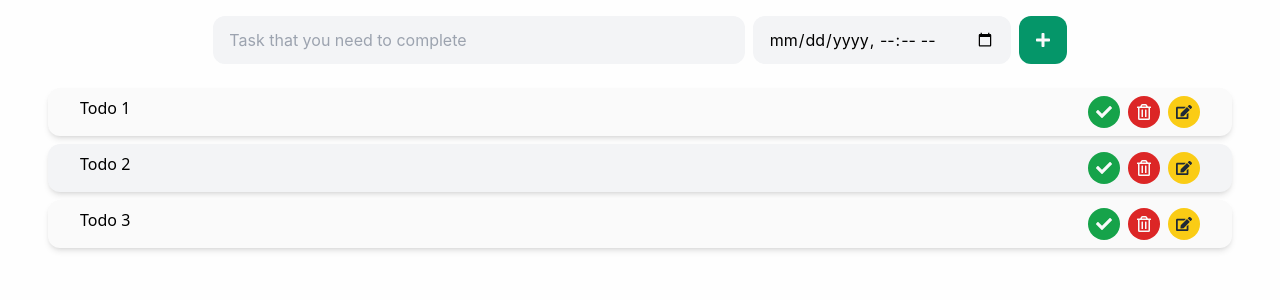
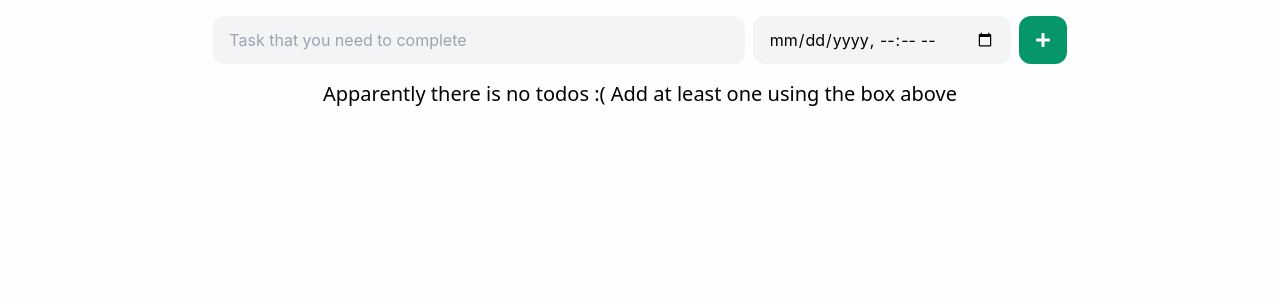
Before and after one commit to Aidaman/todo-app, a React (Create React App) app: page / in a window 1280 px wide. Shown: the top 300 px of the page. Built offline with nearby package versions, Linux system fonts and the light colour scheme.

Commit message:
feature: implemented add todo action feature: implemented remove todo action feature: implemented complete todo

```diff
--- a/package.json
+++ b/package.json
@@ -11,6 +11,7 @@
     "@types/node": "^16.18.67",
     "@types/react": "^18.2.42",
     "@types/react-dom": "^18.2.17",
+    "classnames": "^2.3.2",
     "react": "^18.2.0",
     "react-dom": "^18.2.0",
     "react-icons": "^4.12.0",
--- a/src/App.tsx
+++ b/src/App.tsx
@@ -1,40 +1,47 @@
+import { useState } from "react";
 import "./App.css";
-import CreateTodoBox from "./create-todo-box/create-todo-box";
+import CreateTodoBox, { CreateTodo } from "./create-todo-box/create-todo-box";
 import { TodoItemProps } from "./todo-item/todo-item";
 import TodoList from "./todo-list/todo-list";
 
 function App() {
-  let todoProps: TodoItemProps[] = [
-    {
-      id: 1,
+  const [todos, setTodos] = useState(new Array<TodoItemProps>());
+  const [newTodoId, setNewTodoId] = useState(todos.length);
+
+  const addNewTodo = (createTodo: CreateTodo) => {
+    setNewTodoId( currentNewTodoId => currentNewTodoId + 1 );
+    console.log(newTodoId);
+
+    const newTodo: TodoItemProps = {
+      id: newTodoId,
       createdAt: new Date(),
       updatedAt: new Date(),
-      dueTo: new Date(2024, 12, 31),
       isCompleted: false,
-      title: "Todo 1",
-    },
-    {
-      id: 2,
-      createdAt: new Date(),
-      updatedAt: new Date(),
-      dueTo: new Date(2024, 12, 31),
-      isCompleted: false,
-      title: "Todo 2",
-    },
-    {
-      id: 3,
-      createdAt: new Date(),
-      updatedAt: new Date(),
-      dueTo: new Date(2024, 12, 31),
-      isCompleted: false,
-      title: "Todo 3",
-    },
-  ];
+      dueTo: new Date(createTodo.todoDueTo),
+      title: createTodo.todoText,
+    }
+
+    setTodos( current => [...current, newTodo] );
+  }
+
+  const removeTodo = (id: string | number) => {
+    const item = todos.find(x => x.id === id);
+    if (!item)
+      throw new Error(
+        "Can not delete Todo that does not exist or does not belongs to the current user"
+      );
+
+    setTodos( current => current.filter(x => x.id !== id) );
+  }
+
+  const completeTodo = (id: string | number) => {
+    setTodos( current => current.map(x => x.id !== id ? x : { ...x, isCompleted: true }) );
+  }
 
   return (
     <>
-      <CreateTodoBox />
-      <TodoList todos={todoProps}/>
+      <CreateTodoBox createTodoClick={addNewTodo} />
+      <TodoList todos={todos} onDelete={removeTodo} onComplete={completeTodo}/>
     </>
   );
 }
--- a/src/create-todo-box/create-todo-box.tsx
+++ b/src/create-todo-box/create-todo-box.tsx
@@ -6,6 +6,12 @@ import CreateTodoBoxConfirmButton from "./create-todo-box-confirm-button/create-
 export type CreateTodo = {
   todoText: string;
   todoDueTo: string;
+};
+
+//* While CreateTodo require only text and due to date, the DTO for update can have any fields that model has
+export type UpdateTodo = {
+  todoText?: string;
+  todoDueTo?: string;
 };
 
 type Props = {
--- a/src/index.tsx
+++ b/src/index.tsx
@@ -9,7 +9,7 @@ const root = ReactDOM.createRoot(
 );
 root.render(
   <React.StrictMode>
-    <App />
+    <App  />
   </React.StrictMode>
 );
 
--- a/src/todo-item/todo-complete-button/todo-complete-button.tsx
+++ b/src/todo-item/todo-complete-button/todo-complete-button.tsx
@@ -1,13 +1,14 @@
 import React from "react";
 import { FaCheck } from "react-icons/fa";
-import { TodoItemProps } from "../todo-item";
 
 type TodoCompleteButtonProps = {
   itemId: number | string;
-  onComplete?: (itemId: number | string) => TodoItemProps;
+  onComplete?: (itemId: number | string) => void;
 };
 
 const handleOnComplete = ({ onComplete, itemId }: TodoCompleteButtonProps) => {
+  console.log('SHIT');
+
   if (!onComplete) return;
 
   onComplete!(itemId);
@@ -16,7 +17,7 @@ const handleOnComplete = ({ onComplete, itemId }: TodoCompleteButtonProps) => {
 const TodoCompleteButton = (props: TodoCompleteButtonProps) => (
   <button
     className="w-8 h-8 bg-green-600 text-gray-50 transition-all hover:bg-green-700 rounded-full grid place-items-center"
-    onClick={() => handleOnComplete(props)}
+    onClick={() => props.onComplete!(props.itemId)}
   >
     <FaCheck />
   </button>
--- a/src/todo-item/todo-delete-button/todo-delete-button.tsx
+++ b/src/todo-item/todo-delete-button/todo-delete-button.tsx
@@ -1,14 +1,13 @@
 import React from "react";
 import { FaRegTrashAlt } from "react-icons/fa";
-import { TodoItemProps } from "../todo-item";
 
 type TodoDeleteButtonProps = {
   itemId: number | string;
-  onDelete?: (id: number | string) => TodoItemProps
+  onDelete?: (id: number | string) => void
 };
 
 const TodoDeleteButton = (props: TodoDeleteButtonProps) => (
-  <button className="w-8 h-8 bg-red-600 transition-all hover:bg-red-700 text-gray-50 rounded-full grid place-items-center" onClick={() => props.onDelete}>
+  <button className="w-8 h-8 bg-red-600 transition-all hover:bg-red-700 text-gray-50 rounded-full grid place-items-center" onClick={() => props.onDelete!(props.itemId)}>
     <FaRegTrashAlt />
   </button>
 );
--- a/src/todo-item/todo-item.tsx
+++ b/src/todo-item/todo-item.tsx
@@ -12,8 +12,8 @@ export type TodoItemProps = {
   dueTo: Date;
   title: string;
 
-  onComplete?: (id: number | string) => TodoItemProps;
-  onDelete?: (id: number | string) => TodoItemProps;
+  onComplete?: (id: number | string) => void;
+  onDelete?: (id: number | string) => void;
   onUpdate?: (
     id: number | string,
     update: TodoItemProps
--- a/src/todo-list/todo-list.tsx
+++ b/src/todo-list/todo-list.tsx
@@ -1,42 +1,17 @@
 import React from "react";
 import TodoItem, { TodoItemProps } from "../todo-item/todo-item";
 import TodoListEmpty from "./todo-list-empty/todo-list-empty";
+import classNames from "classnames";
 
 type TodoListProps = {
   todos: TodoItemProps[];
+  onComplete?: (id: number | string) => void;
+  onDelete?: (id: number | string) => void;
 };
 
+const defineClassNames = (todo: TodoItemProps): string => classNames(todo.isCompleted ? 'bg-green-200' : 'odd:bg-neutral-50 even:bg-gray-100', 'rounded-xl');
+
 const TodoList = (props: TodoListProps) => {
-  const handleOnComplete: (id: string | number) => TodoItemProps = (
-    id: string | number
-  ) => {
-    const item = props.todos.find((x) => x.id === id);
-    if (!item)
-      throw new Error(
-        "Can not complete Todo that does not exist or does not belongs to the current user"
-      );
-
-    if (item.isCompleted) return item;
-
-    return {
-      ...item,
-      isCompleted: true,
-    };
-  };
-
-  const handleOnDelete: (id: string | number) => TodoItemProps = (
-    id: string | number
-  ) => {
-    const item = props.todos.find((x) => x.id === id);
-    if (!item)
-      throw new Error(
-        "Can not delete Todo that does not exist or does not belongs to the current user"
-      );
-
-    props.todos = props.todos.filter((x) => x.id === id);
-    return item;
-  };
-
   if (props.todos.length < 1) {
     return (
       <TodoListEmpty message="Apparently there is no todos :( Add at least one using the box above" />
@@ -46,7 +21,7 @@ const TodoList = (props: TodoListProps) => {
   return (
     <ul className="flex flex-col gap-2 px-12 py-2">
       {props.todos.map((item) => (
-        <li key={item.id} className="odd:bg-neutral-50 even:bg-gray-100 rounded-xl">
+        <li key={item.id} className={defineClassNames(item)}>
           <TodoItem
             id={item.id}
             createdAt={item.createdAt}
@@ -54,8 +29,8 @@ const TodoList = (props: TodoListProps) => {
             isCompleted={item.isCompleted}
             dueTo={item.dueTo}
             title={item.title}
-            onComplete={handleOnComplete}
-            onDelete={handleOnDelete}
+            onComplete={props.onComplete}
+            onDelete={props.onDelete}
           />
         </li>
       ))}
```
Also changed, not shown: 1 other file (tests, documents, lock files or other folders).
